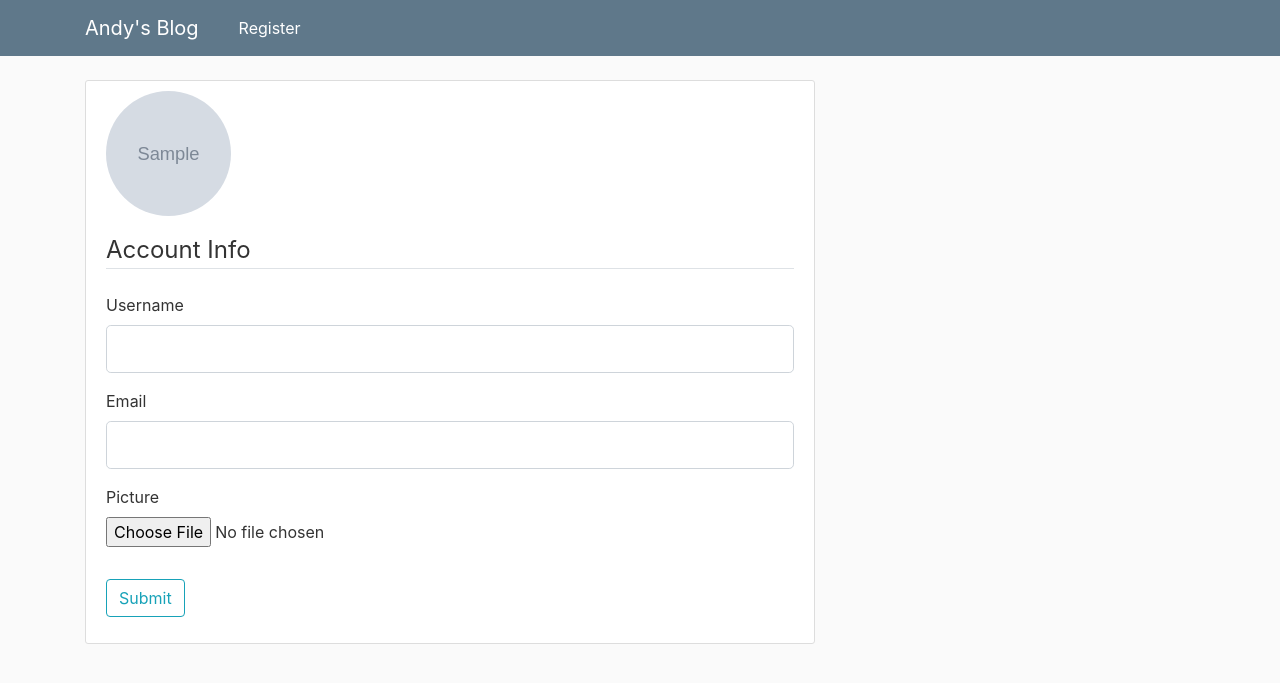
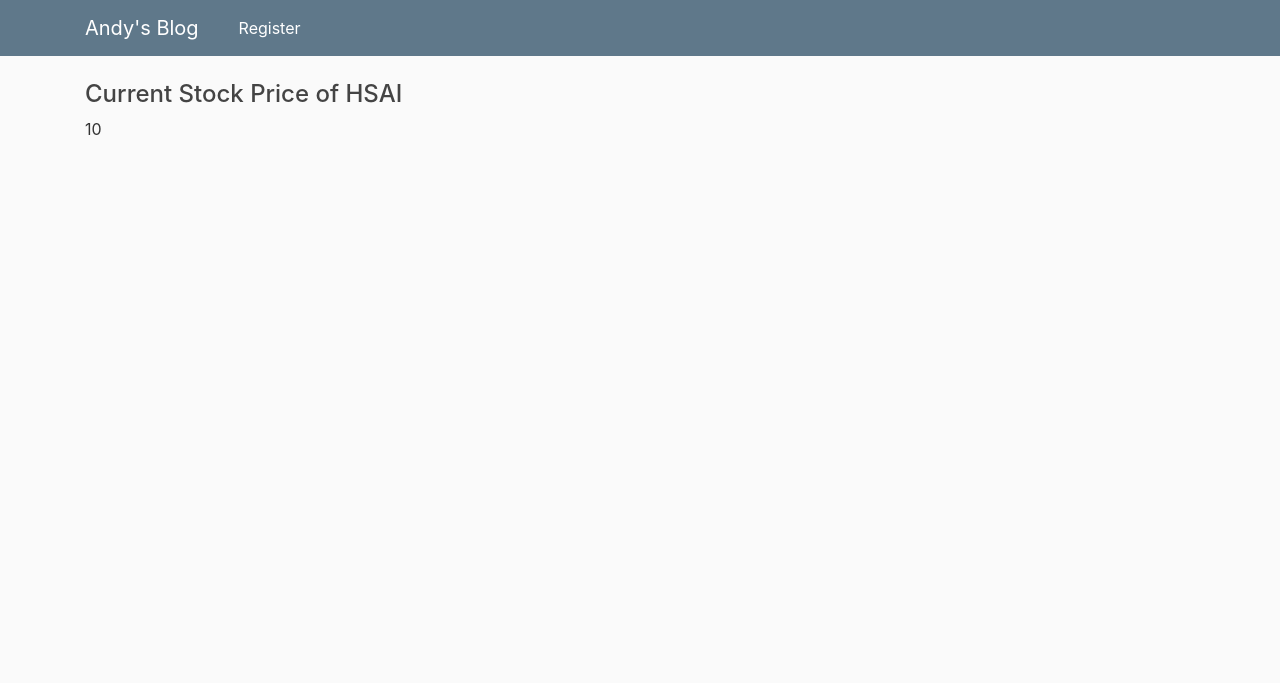
Before and after one commit to bhavyakundra/Blog-Site, a Flask app: template flask_blog_andy/flaskblog/templates/models.html in a window 1280 px wide. Shown: the top 683 px of the page. Run offline with Flask 2, Linux system fonts and the light colour scheme; the template is opened without the code that fills it: most values are stand-ins (such as "Sample title", 1, 10 or a date in 2020); grey boxes marked "Sample" are stand-in pictures; form fields are guessed from the names that the template uses; parts of the project's set-up code (start-up, migrations or seed data) failed here and were passed over; some libraries are stand-ins or nearby versions.

Commit message:
restore_from_dec12

```diff
--- a/flask_blog_andy/flaskblog/templates/models.html
+++ b/flask_blog_andy/flaskblog/templates/models.html
@@ -1,57 +1,5 @@
 {% extends "layout.html" %}
 {% block content %}
-<div class="content-section">
-    <div class="media">
-        <img class="rounded-circle account-img" src="{{ image_file }}">
-        <div class="media-body">
-            <h2 class="account-heading">{{ current_user.username }}</h2>
-            <p class="text-secondary">{{ current_user.email }}</p>
-        </div>
-    </div>
-    <form method="POST" action="" enctype="multipart/form-data">
-        {{ form.hidden_tag() }}
-        <fieldset class="form-group">
-            <legend class="border-bottom mb-4">Account Info</legend>
-            <div class="form-group">
-                {{ form.username.label(class="form-control-label") }}
-
-                {% if form.username.errors %}
-                {{ form.username(class="form-control form-control-lg is-invalid") }}
-                <div class="invalid-feedback">
-                    {% for error in form.username.errors %}
-                    <span>{{ error }}</span>
-                    {% endfor %}
-                </div>
-                {% else %}
-                {{ form.username(class="form-control form-control-lg") }}
-                {% endif %}
-            </div>
-            <div class="form-group">
-                {{ form.email.label(class="form-control-label") }}
-                {% if form.email.errors %}
-                {{ form.email(class="form-control form-control-lg is-invalid") }}
-                <div class="invalid-feedback">
-                    {% for error in form.email.errors %}
-                    <span>{{ error }}</span>
-                    {% endfor %}
-                </div>
-                {% else %}
-                {{ form.email(class="form-control form-control-lg") }}
-                {% endif %}
-            </div>
-            <div class="form-group">
-                {{ form.picture.label() }}
-                {{ form.picture(class="form-control-file") }}
-                {% if form.picture.errors %}
-                {% for error in form.picture.errors %}
-                <span class="text-danger">{{ error }}</span></br>
-                {% endfor %}
-                {% endif %}
-            </div>
-        </fieldset>
-        <div class="form-group">
-            {{ form.submit(class="btn btn-outline-info") }}
-        </div>
-    </form>
-</div>
+<h4>Current Stock Price of HSAI</h4>
+<p>{{ HSAI_price}}</p>
 {% endblock content %}
--- a/flask_blog_andy/requirements.txt
+++ b/flask_blog_andy/requirements.txt
@@ -1,6 +1,6 @@
 bcrypt==3.1.4
 blinker==1.6.2
-certifi
+certifi==2016.2.28
 cffi==1.15.1
 click==7.1.2
 Flask==1.1.4
@@ -21,4 +21,5 @@ SQLAlchemy==1.2.7
 typing-extensions==4.7.1
 Werkzeug==1.0.1
 WTForms==2.1
+yfinance==0.2.33
 zipp==3.16.2
```
Also changed, not shown: flask_blog_andy/flaskblog/templates/models_old.html (line endings or trailing spaces).
